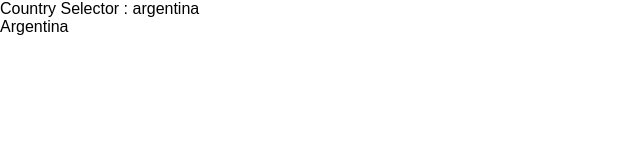
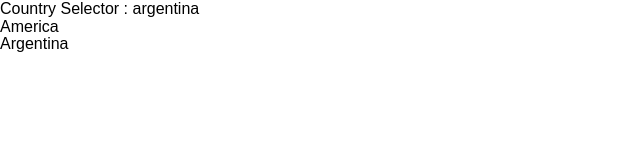
Before and after one commit to EduardoMVirgilio/react-weather-app, a React (Create React App) app: page / in a window 1280 px wide. Shown: the top 160 px of the page, without its empty margins (0-640 px from the left). Built offline with nearby package versions, Linux system fonts and the light colour scheme; no server answers.

Commit message:
Update Selector

```diff
--- a/src/components/selector.js
+++ b/src/components/selector.js
@@ -1,11 +1,19 @@
-import {useContext} from 'react';
+import {useContext,useState} from 'react';
 import {countryContext} from '../context/country';
 function Selector() {
 const context = useContext(countryContext);
+const [region, setRegion] = useState('america');
 const {country,setCountry} = context;
  return (
     <>
         <h1>Country Selector : {country}</h1>
+        <select onChange={(e) => setRegion(e.target.value)}>
+            <option value="america">America</option>
+            <option value="europe">Europe</option>
+            <option value="asia">Asia</option>
+            <option value="oceania">Oceania</option>
+            <option value="africa">Africa</option>
+        </select>
         <select onChange={(e) => setCountry(e.target.value)}>
             <option value="argentina">Argentina</option>
             <option value="brazil">Brazil</option>
```
